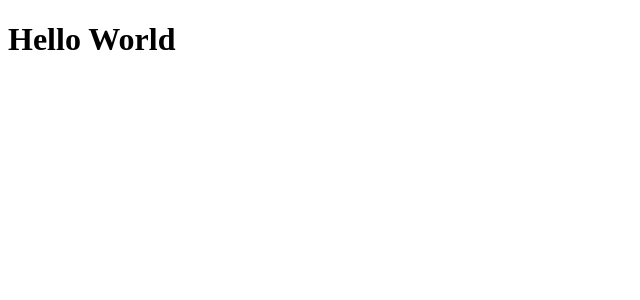
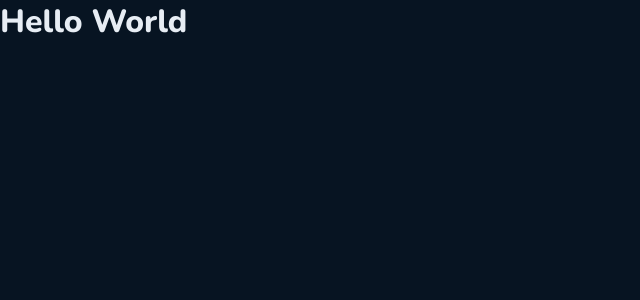
Before and after one commit to LUKASRIB15/github-blog, a React (Vite) app: page / in a window 1280 px wide. Shown: the top 300 px of the page, without its empty margins (0-640 px from the left). Built offline with nearby package versions, Linux system fonts and the light colour scheme.

Commit message:
Realizando a configuração basica do styled-components e do css global do projeto (#11)
Co-authored-by: lucas <lucasoribeiro100@gmail.com>

```diff
--- a/index.html
+++ b/index.html
@@ -3,8 +3,11 @@
 
 <head>
     <meta charset="UTF-8" />
+    <link rel="preconnect" href="https://fonts.googleapis.com">
+    <link rel="preconnect" href="https://fonts.gstatic.com" crossorigin>
     <link rel="icon" type="image/svg+xml" href="/vite.svg" />
     <meta name="viewport" content="width=device-width, initial-scale=1.0" />
+    <link href="https://fonts.googleapis.com/css2?family=Nunito:wght@400;800&display=swap" rel="stylesheet">
     <title>Github Blog</title>
 </head>
 
--- a/package.json
+++ b/package.json
@@ -9,8 +9,10 @@
     "preview": "vite preview"
   },
   "dependencies": {
+    "@types/styled-components": "^5.1.26",
     "react": "^18.2.0",
-    "react-dom": "^18.2.0"
+    "react-dom": "^18.2.0",
+    "styled-components": "^5.3.6"
   },
   "devDependencies": {
     "@types/react": "^18.0.26",
--- a/src/App.tsx
+++ b/src/App.tsx
@@ -1,5 +1,12 @@
+import { ThemeProvider } from "styled-components";
+import { GlobalStyle } from "./styles/global";
+import { defaultTheme } from "./styles/themes/default";
+
 export function App() {
   return (
-    <h1>Hello World</h1>
+    <ThemeProvider theme={defaultTheme}>
+      <h1>Hello World</h1>
+      <GlobalStyle/>
+    </ThemeProvider>
   )
 }
--- /dev/null
+++ b/src/styles/global.ts
@@ -0,0 +1,22 @@
+import { createGlobalStyle } from "styled-components";
+
+export const GlobalStyle = createGlobalStyle`
+    *{
+        margin:0;
+        padding:0;
+        box-sizing: border-box;
+    }
+
+    body{
+        background-color: ${props=>props.theme["base-background"]};
+        color: ${props=>props.theme["base-title"]};
+    }
+
+    body, input, textarea, button{
+        font-family: "Nunito", sans-serif;
+        font-size: 1rem;
+        font-weight: 400;
+    }
+
+
+`
--- /dev/null
+++ b/src/styles/themes/default.ts
@@ -0,0 +1,13 @@
+export const defaultTheme = {
+    "blue": "#3294f8",
+    "base-title": "#e7edf4",
+    "base-subtitle": "#c4d4e3",
+    "base-text": "#afc2d4",
+    "base-span": "#7b96b2",
+    "base-label":"#3a536b",
+    "base-border": "#1c2f41",
+    "base-post":"#112131",
+    "base-profile": "#0b1b2b",
+    "base-background":"#071422",
+    "base-input":"#040f1a"
+} as const
```
Also changed, not shown: src/@types/styled.d.ts (added, +8 -0 lines), 1 other file (tests, documents, lock files or other folders).
